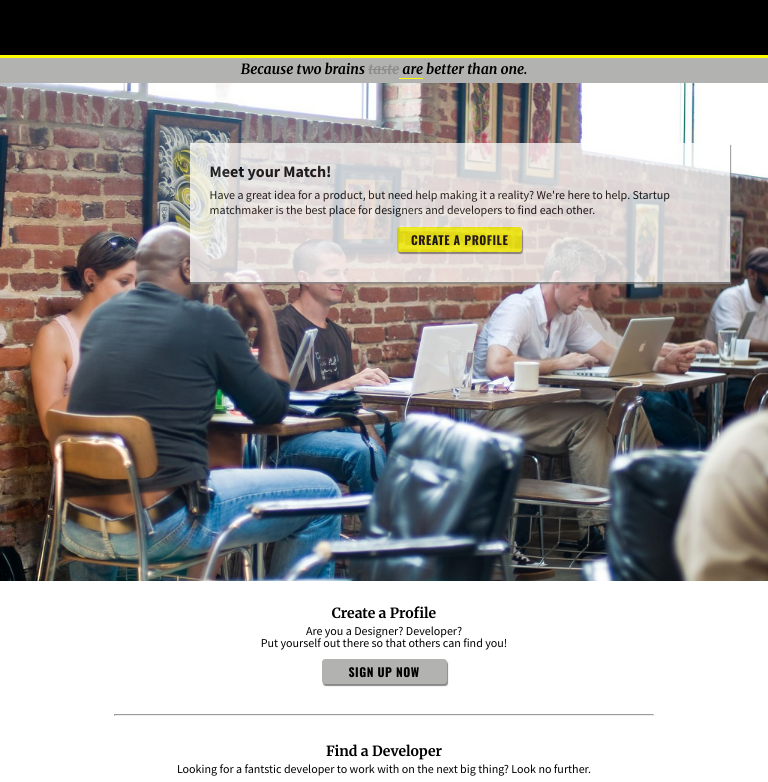
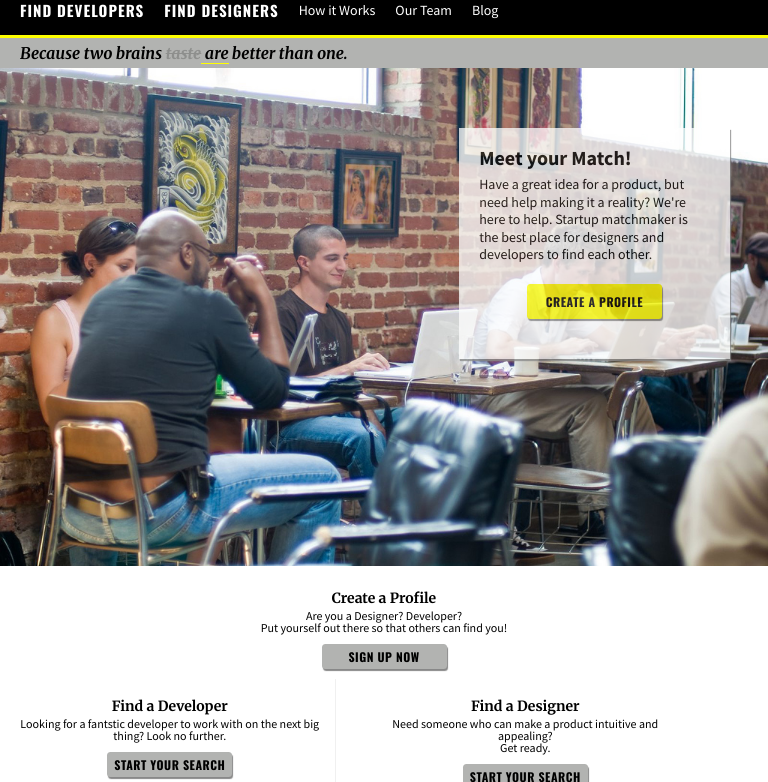
Before and after one commit to kelseyhiggins-robinson/fewd35, a plain HTML site: page HOMEWORK/08-20-14-matchmaker-responsive/index.html in a window 768 px wide. Shown: the part 45-827 px from the top of the page. Drawn offline with nearby package versions, Linux system fonts and the light colour scheme; files whose address does not match are found by name.

Commit message:
responsive matchmaker updates

```diff
--- a/HOMEWORK/08-20-14-matchmaker-responsive/css/main.css
+++ b/HOMEWORK/08-20-14-matchmaker-responsive/css/main.css
@@ -33,19 +33,39 @@ h1 {
 	text-align: center;
 }
 
-nav {
-	display: none;
+
+.nav-bold {
+	font-family: 'Oswald', sans-serif;
+	font-weight:400;
+	font-size: 15px;
+	letter-spacing: 1px;
 }
 
-.sub-bkgrd .sub-title {
+.nav-reg {
+	font-family: 'Source Sans Pro';
+	font-weight:400;
+	font-size: 14px;
+}
+
+li {
+	color: white;
+	display: inline-block;
+	float: left;
+	margin: 15px 0 0 20px;
+	padding-right: 0;
+}
+
+
+nav {
 	display: none;
 }
 
  .greyBar {
  	background-color: #B2B3B1;
  	height: 25px;
- 	text-align: center;
  }
+
+
 
  .sub-title {
  	padding: 4px 0;
@@ -53,6 +73,8 @@ nav {
 	font-weight: 700;
 	font-style: italic;
 	font-size: 14px;
+ 	text-align: center;
+
  }
  .strikeThru {
  	text-decoration:line-through;
@@ -175,29 +197,104 @@ hr {
 	text-align: center;
 }
 
-@media (min-width:500px) {
+@media (min-width:525px) and (max-width: 899px) {
 	#hamburger {
 		display:none;
-	}
+}
 
-.nav-bold {
+	h1 {
+		text-align: left;
+		padding: 10px 0 5px 20px;
+		font-size: 18px;
+}
+
+	nav {
 		display: block;
 	  }
 
-
 	header {
-	width: 100%;
-	height: 100px;
+		width: 100%;
+		height: 80px;
 }
 
+	.greyBar {
+		height: 30px;
+	}
 
-	li {
-		color: white;
-		display: inline-block;
-		float: left;
-		margin: 15px 0 0 25px;
-		padding-right: 0;
-	}
+	.sub-title {
+		padding: 7px 0 0 20px;
+		font-size: 16px;
+		text-align: left;
+}
+	aside {
+		width: 30%;
+		height: 75%;
+		padding: 20px;
+		margin-top: -57%;
+		margin-right: 5%;
+		min-width: 200px;
+		max-width: 500px;
+}
+
+.asideTitle {
+	font-family: 'Source Sans Pro';
+	font-weight:700;
+	font-size: 20px;
+	margin-top: 0px;
+}
+.asideText {
+	font-family: 'Source Sans Pro';
+	font-weight:400;
+	font-size: 14px;
+	line-height: 1.25;
+	margin-top: 8px;
+}
+
+.createBox {
+	width: 135px;
+	height: 35px;
+	background-color: yellow;
+	border-radius: 3.5px;
+	margin: 20px auto;
+	box-shadow: 1px 2px 1px #888888;
+}
+
+.createBox .buttonText {
+	font-size: 14;
+	padding-top: 12px;
+}
+
+.articles {
+	float: left;
+	padding-bottom: 40px;
+	font-size: 14px;
+}
+
+.article1 {
+	text-align: center;
+	border-bottom-color: black;
+	border-bottom-width: 70%;
+	margin: 0 10px 20px 10px;
+}
+
+.article2 {
+	border-right: 1px solid #F0F0F0;
+}
+
+.article2, .article3 {
+	float: left;
+	width: 39%;
+	border-bottom: none;
+	padding-top: 40px;
+	padding-right: 15px;
+}
+
+hr {
+	display: none;
+}
+
+.footer {
+	clear: both;
 }
 
 
@@ -210,13 +307,6 @@ nav {
     display:block;
   }
 
-li {
-	color: white;
-	display: inline-block;
-	float: left;
-	margin: 15px 0 0 25px;
-	padding-right: 0;
-}
 
 .sub-bkgrd {
 	background-color: #B2B3B1;
```
